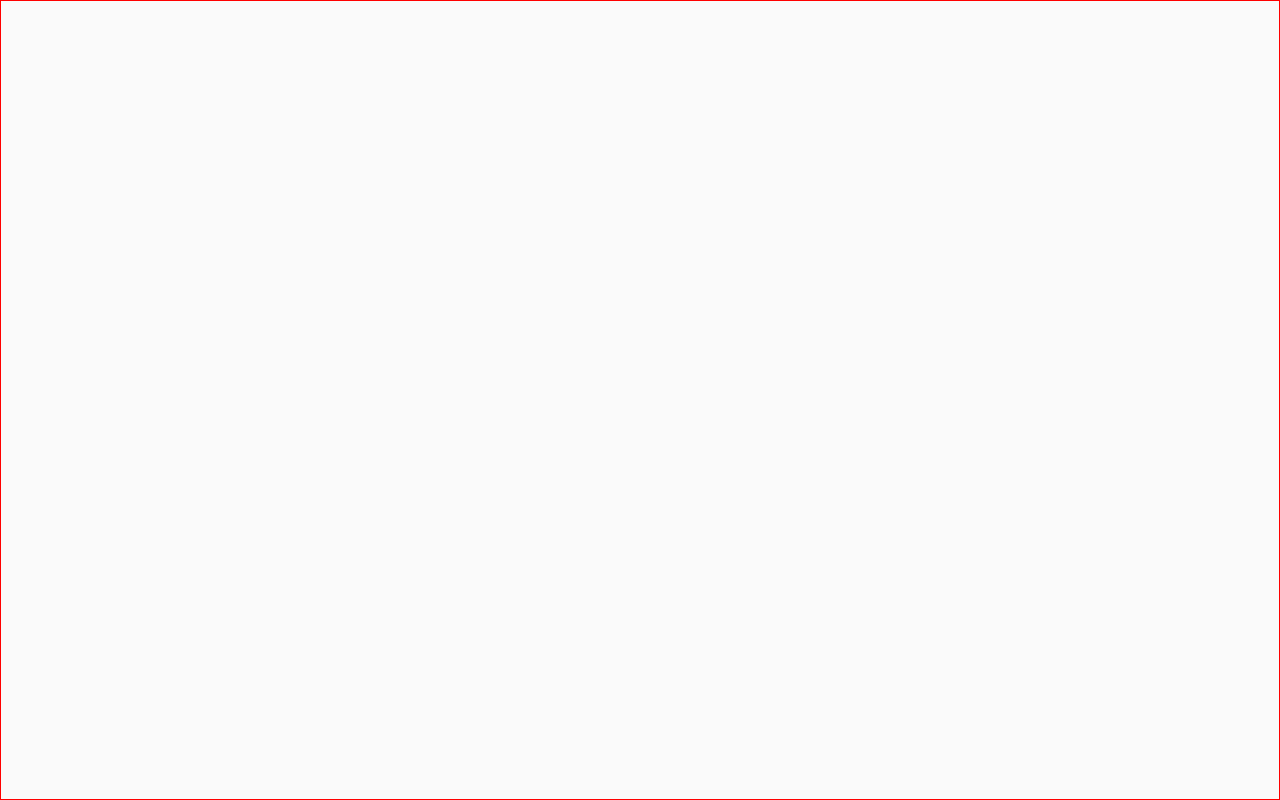
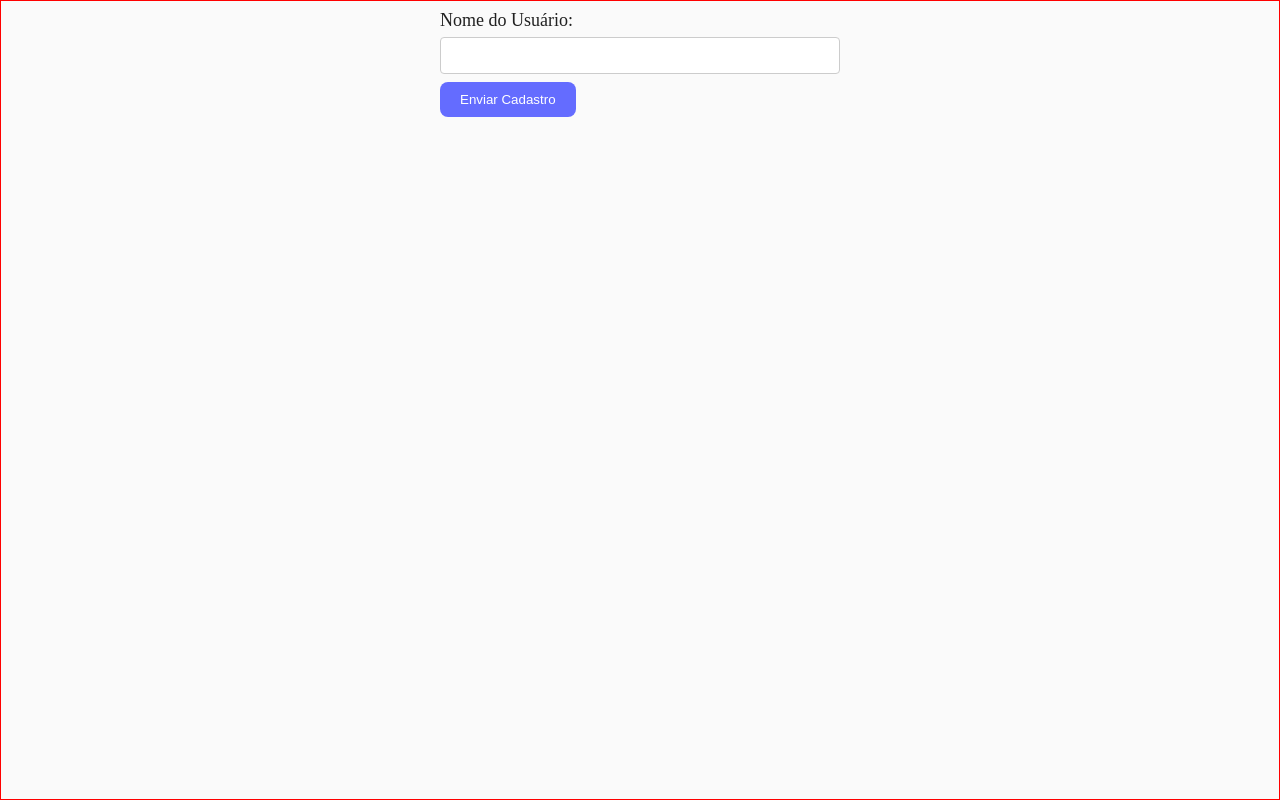
Before and after one commit to WesleyRNX09/introducaovite, a React (Vite) app: page /exemplo/5 in a window 1280 px wide. Before the commit this address had no page. Built offline with nearby package versions, Linux system fonts and the light colour scheme.

Commit message:
aula 24-04

```diff
--- a/src/App.jsx
+++ b/src/App.jsx
@@ -6,6 +6,7 @@ import Exemplo01 from './pages/exemplos/ex-01';
 import Exemplo02 from './pages/exemplos/ex-02';
 import Exemplo03 from './pages/exemplos/ex-03';
 import Exemplo04 from './pages/exemplos/ex-04';
+import Exemplo05 from './pages/exemplos/ex-05';
 
 import Atividade01 from './pages/atividade/atv-01';
 import Atividade02 from './pages/atividade/atv-02';
@@ -19,6 +20,7 @@ function App() {
       <Route path="/exemplo/2" element={<Exemplo02 />} />
       <Route path="/exemplo/3" element={<Exemplo03 />} />
       <Route path="/exemplo/4" element={<Exemplo04 />} />
+      <Route path="/exemplo/5" element={<Exemplo05 />} />
 
       <Route path="/atividade/1" element={<Atividade01 />} />
       <Route path="/atividade/2" element={<Atividade02 />} />
--- /dev/null
+++ b/src/pages/exemplos/ex-05/index.jsx
@@ -0,0 +1,24 @@
+import { useState } from 'react';
+
+export default function Exemplo05() {
+    const [formData, setFormData] = useState({ nome: '', email: '' });
+
+    const handleSubmit = (e) => {
+        e.preventDefault();
+        console.log("Enviando para API:", formData);
+        // Aqui você faria um POST para sua API
+    };
+
+    return (
+        <form onSubmit={handleSubmit} style={{ maxWidth: '400px' }}>
+            <label htmlFor="user">Nome do Usuário:</label>
+            <input
+                id="user"
+                type="text"
+                value={formData.nome}
+                onChange={(e) => setFormData({ ...formData, nome: e.target.value })}
+            />
+            <button type="submit">Enviar Cadastro</button>
+        </form>
+    );
+}
--- a/src/pages/home/index.jsx
+++ b/src/pages/home/index.jsx
@@ -13,6 +13,7 @@ function Home() {
           <Link to="/exemplo/2">Exemplo 2 - Uso de module CSS</Link>
           <Link to="/exemplo/3">Exemplo 3 - Uso de module CSS</Link>
           <Link to="/exemplo/4">Exemplo 4 - Uso de module CSS</Link>
+          <Link to="/exemplo/5">Exemplo 4 - Uso de module CSS</Link>
         </div>
 
         <div className={styles.containerCards}>
```
Also changed, not shown: src/pages/exemplos/ex-05/index.module.css (added).
